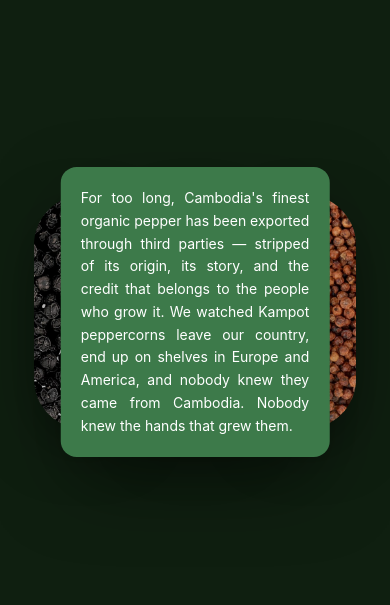
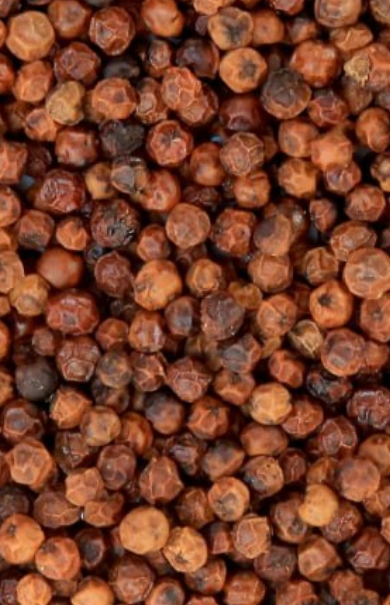
Before and after one commit to keanglongky-del/sunrise-web, a Next.js app: page / in a window 390 px wide. Shown: the part 1747-2352 px from the top of the page. Built offline with nearby package versions, Linux system fonts and the light colour scheme.

Commit message:
Slide 3: separate mobile layout — stacked peppers row + card below

```diff
--- a/src/app/page.tsx
+++ b/src/app/page.tsx
@@ -172,31 +172,55 @@ export default function Home() {
           SLIDE 3 — THREE PEPPERCORN COLORS + STORY
           ════════════════════════════════════════ */}
       <section className="relative w-full min-h-screen flex items-center justify-center overflow-hidden bg-[#0f1f10]">
-        <div className="relative w-full max-w-5xl mx-auto px-4 md:px-8 flex items-center justify-center h-[80vh] md:h-[85vh]">
+        {/* Desktop: 3 pill panels + overlapping card */}
+        <div className="relative w-full max-w-5xl mx-auto px-4 md:px-8 items-center justify-center h-[80vh] md:h-[85vh] hidden md:flex">
 
           {/* Three pill-shaped pepper panels */}
           <div className="relative w-full h-full flex items-center justify-center">
             {/* Black pepper — left */}
-            <div className="absolute left-[5%] md:left-[8%] w-[28%] md:w-[22%] aspect-[3/7] rounded-[999px] overflow-hidden shadow-[0_20px_60px_-10px_rgba(0,0,0,0.5)]">
+            <div className="absolute left-[5%] md:left-[8%] w-[22%] aspect-[3/7] rounded-[999px] overflow-hidden shadow-[0_20px_60px_-10px_rgba(0,0,0,0.5)]">
               <Image src="/images/pepper-black.jpg" alt="Black Kampot Pepper" fill className="object-cover scale-125" />
             </div>
 
             {/* White pepper — center */}
-            <div className="absolute left-1/2 -translate-x-1/2 w-[28%] md:w-[22%] aspect-[3/7] rounded-[999px] overflow-hidden shadow-[0_20px_60px_-10px_rgba(0,0,0,0.5)]">
+            <div className="absolute left-1/2 -translate-x-1/2 w-[22%] aspect-[3/7] rounded-[999px] overflow-hidden shadow-[0_20px_60px_-10px_rgba(0,0,0,0.5)]">
               <Image src="/images/pepper-white.jpg" alt="White Kampot Pepper" fill className="object-cover scale-150" />
             </div>
 
             {/* Red pepper — right */}
-            <div className="absolute right-[5%] md:right-[8%] w-[28%] md:w-[22%] aspect-[3/7] rounded-[999px] overflow-hidden shadow-[0_20px_60px_-10px_rgba(0,0,0,0.5)]">
+            <div className="absolute right-[5%] md:right-[8%] w-[22%] aspect-[3/7] rounded-[999px] overflow-hidden shadow-[0_20px_60px_-10px_rgba(0,0,0,0.5)]">
               <Image src="/images/pepper-red.jpg" alt="Red Kampot Pepper" fill className="object-cover scale-125" />
             </div>
 
             {/* Green story card — overlapping center */}
-            <div className="absolute top-1/2 left-1/2 -translate-x-1/2 -translate-y-1/2 z-10 w-[75%] md:w-[60%] lg:w-[55%] bg-[#3d7a4a] rounded-2xl md:rounded-3xl p-5 md:p-6 lg:p-7 shadow-[0_30px_80px_-15px_rgba(0,0,0,0.6)]">
-              <p className="text-white text-sm md:text-base lg:text-lg leading-relaxed md:leading-relaxed text-justify">
+            <div className="absolute top-1/2 left-1/2 -translate-x-1/2 -translate-y-1/2 z-10 w-[60%] lg:w-[55%] bg-[#3d7a4a] rounded-3xl p-6 lg:p-7 shadow-[0_30px_80px_-15px_rgba(0,0,0,0.6)]">
+              <p className="text-white text-base lg:text-lg leading-relaxed text-justify">
                 For too long, Cambodia&apos;s finest organic pepper has been exported through third parties — stripped of its origin, its story, and the credit that belongs to the people who grow it. We watched Kampot peppercorns leave our country, end up on shelves in Europe and America, and nobody knew they came from Cambodia. Nobody knew the hands that grew them.
               </p>
             </div>
+          </div>
+        </div>
+
+        {/* Mobile: stacked layout — 3 peppers row + card below */}
+        <div className="flex md:hidden flex-col items-center justify-center px-6 py-12">
+          {/* 3 small pepper circles in a row */}
+          <div className="flex gap-3 mb-8">
+            <div className="w-20 h-28 rounded-[999px] overflow-hidden shadow-[0_10px_30px_-5px_rgba(0,0,0,0.5)]">
+              <Image src="/images/pepper-black.jpg" alt="Black Kampot Pepper" fill className="object-cover scale-150" />
+            </div>
+            <div className="w-20 h-28 rounded-[999px] overflow-hidden shadow-[0_10px_30px_-5px_rgba(0,0,0,0.5)]">
+              <Image src="/images/pepper-white.jpg" alt="White Kampot Pepper" fill className="object-cover scale-150" />
+            </div>
+            <div className="w-20 h-28 rounded-[999px] overflow-hidden shadow-[0_10px_30px_-5px_rgba(0,0,0,0.5)]">
+              <Image src="/images/pepper-red.jpg" alt="Red Kampot Pepper" fill className="object-cover scale-150" />
+            </div>
+          </div>
+
+          {/* Green story card */}
+          <div className="w-full bg-[#3d7a4a] rounded-2xl p-5 shadow-[0_20px_50px_-10px_rgba(0,0,0,0.5)]">
+            <p className="text-white text-sm leading-relaxed text-justify">
+              For too long, Cambodia&apos;s finest organic pepper has been exported through third parties — stripped of its origin, its story, and the credit that belongs to the people who grow it. We watched Kampot peppercorns leave our country, end up on shelves in Europe and America, and nobody knew they came from Cambodia. Nobody knew the hands that grew them.
+            </p>
           </div>
         </div>
       </section>
```
